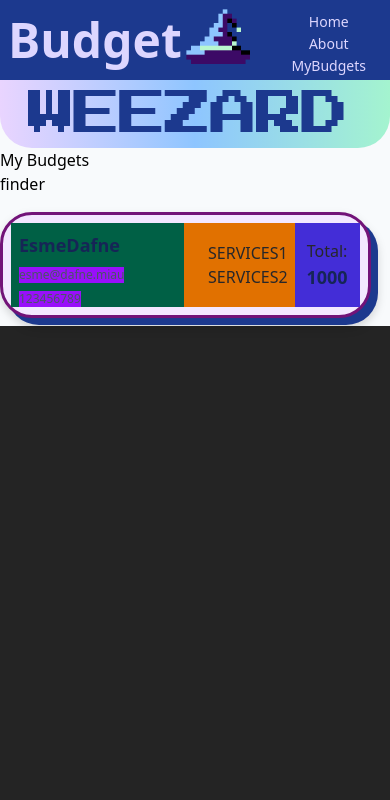
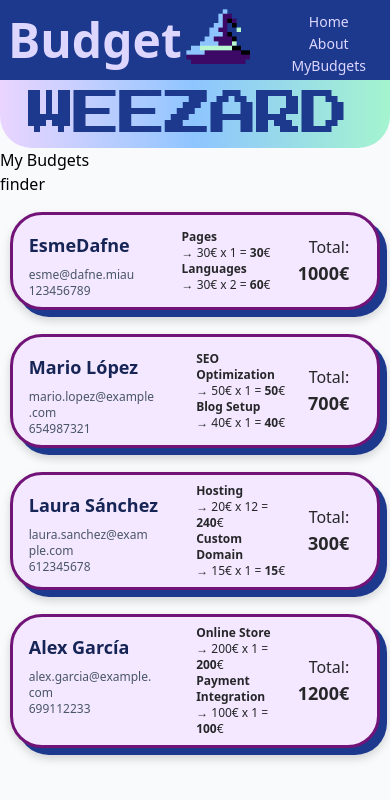
Before and after one commit to OhMyLaia/budget-weezard, a React (Vite) app: page /my-budgets in a window 390 px wide. Shown: the top 800 px of the page. Built offline with nearby package versions, Linux system fonts and the light colour scheme.

Commit message:
userBudgetCards are now dynamic and filled with the context state of the budgets, bw-styles applied, responsive desgin is ok

```diff
--- a/src/components/budgetFinderContainer/BudgetFinderContainer.tsx
+++ b/src/components/budgetFinderContainer/BudgetFinderContainer.tsx
@@ -3,7 +3,6 @@ import { UserBudgetContext } from "../../context/UserBudgetContext";
 import { useContext } from "react";
 import { CustomDataType, UserBudgetType } from "../../types/types";
 import { useEffect } from "react";
-import { userBudgetListArr } from "../../services/global-elements";
 
 export function BudgetFinderContainer() {
     const [UserBudgetListInitial, setUserBudgetListInitial] = useContext(UserBudgetContext);
@@ -11,12 +10,12 @@ export function BudgetFinderContainer() {
     const mockDataUser: UserBudgetType = {
         customProducts: [
             {
-                productTitle: "product1",
+                productTitle: "Pages",
                 productPrice: 30,
                 productQuantity: 1
             },
             {
-                productTitle: "product2",
+                productTitle: "Languages",
                 productPrice: 30,
                 productQuantity: 2
             }
@@ -28,9 +27,69 @@ export function BudgetFinderContainer() {
         totalPrice: 1000
     }
 
+    const mockDataUser2: UserBudgetType = {
+        customProducts: [
+            {
+                productTitle: "SEO Optimization",
+                productPrice: 50,
+                productQuantity: 1
+            },
+            {
+                productTitle: "Blog Setup",
+                productPrice: 40,
+                productQuantity: 1
+            }
+        ],
+        userName: "Mario López",
+        userEmail: "mario.lopez@example.com",
+        userPhone: "654987321",
+        serviceTitle: ["Marketing", "Content Creation"],
+        totalPrice: 700
+    }
+
+    const mockDataUser3: UserBudgetType = {
+        customProducts: [
+            {
+                productTitle: "Hosting",
+                productPrice: 20,
+                productQuantity: 12
+            },
+            {
+                productTitle: "Custom Domain",
+                productPrice: 15,
+                productQuantity: 1
+            }
+        ],
+        userName: "Laura Sánchez",
+        userEmail: "laura.sanchez@example.com",
+        userPhone: "612345678",
+        serviceTitle: ["Hosting", "Domain"],
+        totalPrice: 300
+    }
+
+    const mockDataUser4: UserBudgetType = {
+        customProducts: [
+            {
+                productTitle: "Online Store",
+                productPrice: 200,
+                productQuantity: 1
+            },
+            {
+                productTitle: "Payment Integration",
+                productPrice: 100,
+                productQuantity: 1
+            }
+        ],
+        userName: "Alex García",
+        userEmail: "alex.garcia@example.com",
+        userPhone: "699112233",
+        serviceTitle: ["E-commerce"],
+        totalPrice: 1200
+    }
+
     useEffect(() => {
         setUserBudgetListInitial(prev => {
-            const updatedArray = [...prev, mockDataUser];
+            const updatedArray = [...prev, mockDataUser, mockDataUser2, mockDataUser3, mockDataUser4];
             return updatedArray;
         });
     }, []);
--- a/src/components/budgetFinderContainer/userBudgetCard/UserBudgetCard.tsx
+++ b/src/components/budgetFinderContainer/userBudgetCard/UserBudgetCard.tsx
@@ -10,54 +10,59 @@ export function UserBudgetCard(props: {
 }) {
     return (
         <div className="
+        w-full
+        bg-slate-50
         flex
+        flex-col
+        items-center
+        ">
+            <div className="
             w-[95%]
-        md:w-[70%]
-        lg:w-[70%]">
+            flex
+            flex-col
+            items-center">
 
-            {/* Flex row for title and description */}
-            <div
-                className={
-                    `w-full
+                <div className="
+                    w-full
                     rounded-4xl
                     flex
                     flex-row
-                gap-1
+                    gap-2
                     mb-2
                     mt-4
-                bg-purple-100 p-2
-                hover:bg-violet-200 focus:outline-2
+                    bg-purple-100
+                    p-2
+                    hover:bg-violet-200
+                    focus:outline-2
                     focus:outline-violet-400
                     text-zinc-800
                     shadow-blue-900
                     border-fuchsia-900
                     shadow-[7px_7px_0px_0px_blue-900]
                     drop-shadow-lg
-                border-3`
-                }>
-                <div className="
-                flex
-                w-full
-                flex-row
-                bg-amber-600">
+                    border-3">
+
+                    {/* Verde - datos del usuario */}
                     <div className="
                         flex
                         flex-col
                         flex-wrap
-                    mr-6
                         justify-items-center
                         align-middle
-                    w-2/3
-                    bg-emerald-800">
-                        <h3 className="text-lg
+                        w-2/5">
+
+                        <h3 className="
+                            text-lg
                             lg:text-5xl
                             md:text-3xl
                             ms-2
                             mt-2
                             font-bold
-                        text-blue-950
-                        ">{props.userName}</h3>
-                        <p className="w-fit
+                            text-blue-950">
+                            {props.userName}
+                        </h3>
+                        <ul className="
+                            w-[90%]
                             md:text-xl
                             md:w-full
                             lg:text-2xl
@@ -67,42 +72,44 @@ export function UserBudgetCard(props: {
                             text-xs
                             text-gray-600
                             text-start
-                        bg-purple-600">
-                        {props.userEmail}</p>
-                        <p className="w-fit
-                        md:text-xl
-                        md:w-full
-                        lg:text-2xl
-                        lg:w-full
-                        ms-2
-                        mt-2
-                        text-xs
-                        text-gray-600
-                        text-start
-                        bg-purple-600">
-                        {props.userPhone}</p>
+                            break-words">
+                            <li>{props.userEmail}</li>
+                            <li>{props.userPhone}</li>
+                        </ul>
                     </div>
-                    <ul
-                    className="
+
+                    {/* Ámbar - lista de servicios */}
+                    <div className="
                         flex
                         flex-col
+                        text-xs
+                        md:text-lg
+                        lg:text-xl
                         justify-center
-                    w-1/3
-                    "
-                    >
-                        <li>SERVICES1</li>
-                        <li>SERVICES2</li>
+                        w-2/5
+                        ps-7">
+                        {props.customProducts.map(product => (
+                            <div key={product.productTitle}>
+                                <ul>
+                                    <li><strong>{product.productTitle}</strong></li>
+                                    <li> → {product.productPrice}€ x {product.productQuantity} = {<strong>{product.productPrice * product.productQuantity}</strong>}€</li>
+                                </ul>
+                            </div>
 
-                    </ul>
-                    {/* Flex row for price and checkbox */}
+                        ))}
+                    </div>
+
+                    {/* Índigo - precio total */}
                     <div className="
                         w-1/4
                         flex
                         flex-col
-                    flex-wrap
-                    items-center
+                        items-end
+                        pe-5
                         justify-center
-                    bg-indigo-700">
+                        align-bottom
+                        md:text-xl
+                        lg:text-2xl">
                         Total:
                         <h2 className="
                             align-text-bottom
@@ -110,14 +117,13 @@ export function UserBudgetCard(props: {
                             font-bold
                             md:text-2xl
                             md:me-1
-                        lg:text-3xl
-                        text-blue-950
-                        ">{props.totalPrice}
+                            lg:text-3xl">
+                            {props.totalPrice}€
                         </h2>
+                    </div>
+
                 </div>
             </div>
         </div>
-
-        </div>
     )
 }
--- a/src/index.css
+++ b/src/index.css
@@ -1,7 +1,7 @@
 @import url('https://fonts.googleapis.com/css2?family=Press+Start+2P&display=swap');
 
 :root {
-  background-color: #242424;
+  background-color: rgb(248 250 252);
 }
 
 html,
```
Lines whose indentation alone changed are shown as unchanged.
